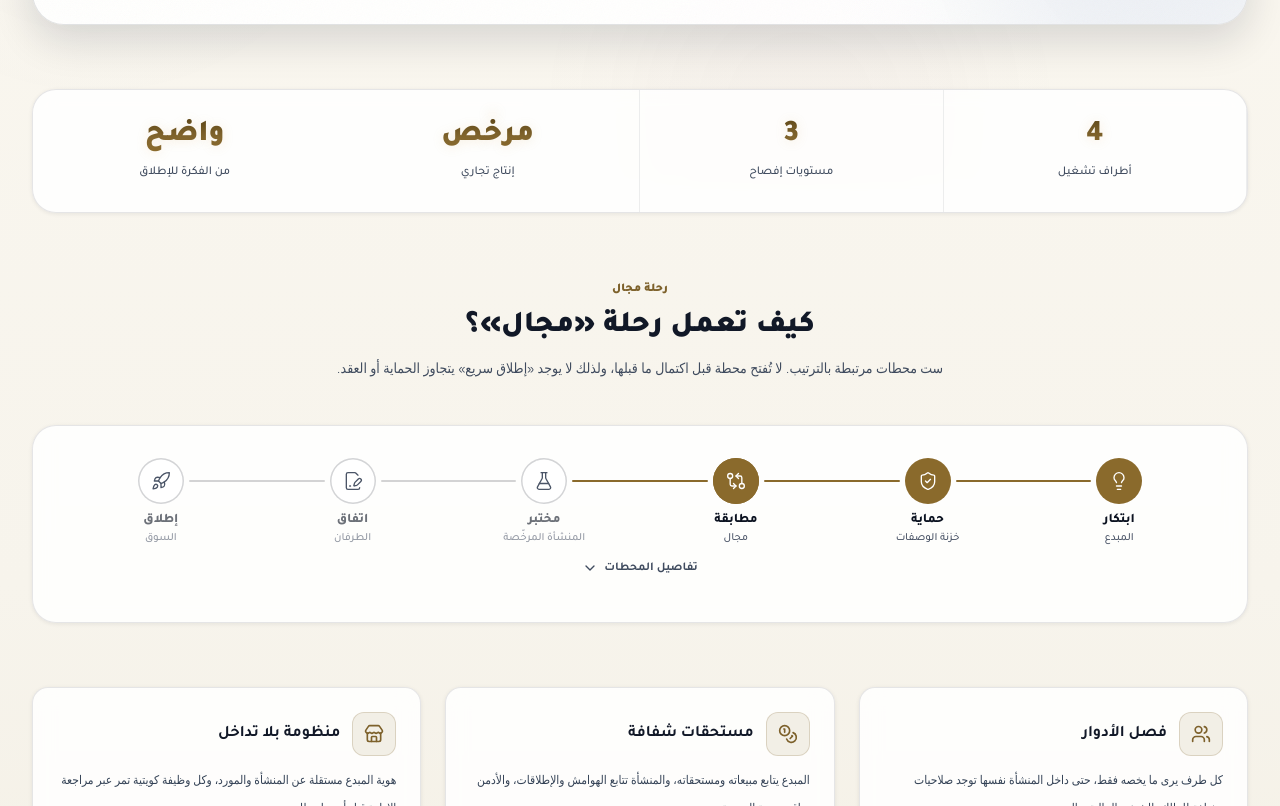
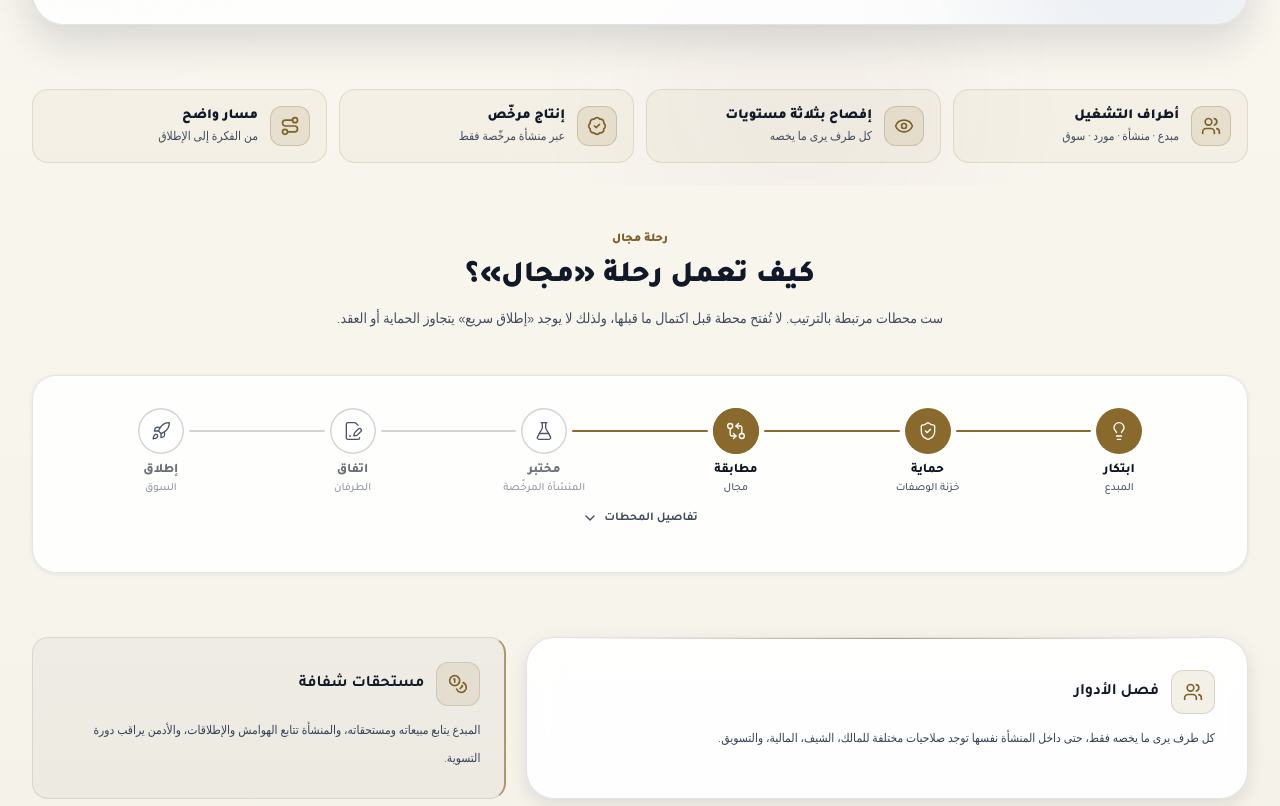
Before and after one commit to ProfAlfailakawi/majal-commerce, a React (Vite) app: page / in a window 1280 px wide. Shown: the part 614-1420 px from the top of the page. Built offline with nearby package versions, Linux system fonts and the light colour scheme; a web font is replaced by a local one.

Commit message:
Landing: honest icon tiles, varied value cards, lighter guide strip, clearance for the assistant button
Co-Authored-By: Claude Sonnet 5.5 <noreply@anthropic.com>
Claude-Session: https://claude.ai/code/session_01MQ2LUn9hhHXUARS72LS4L2

```diff
--- a/src/App.tsx
+++ b/src/App.tsx
@@ -178,7 +178,7 @@ export default function App() {
 
         <ExperienceGuide activeSurface={activeSurface} onSurfaceChange={handleSurfaceChange} />
 
-        <main id="main-content" tabIndex={-1} className="animate-in fade-in duration-300 flex-1 pb-10 outline-none focus-visible:ring-2 focus-visible:ring-gold-300">
+        <main id="main-content" tabIndex={-1} className="animate-in fade-in duration-300 flex-1 pb-24 sm:pb-10 outline-none focus-visible:ring-2 focus-visible:ring-gold-300">
           <Suspense fallback={<SurfaceFallback />}>
             {legalDocument ? <LegalCenter initialDocument={legalDocument} onBack={closeLegal} /> : <>
               {activeSurface === 'PUBLIC' && <PublicLanding onSurfaceChange={handleSurfaceChange} />}
--- a/src/components/common/ExperienceGuide.tsx
+++ b/src/components/common/ExperienceGuide.tsx
@@ -148,8 +148,8 @@ export const ExperienceGuide: React.FC<ExperienceGuideProps> = ({ activeSurface,
 
   return (
     <>
-      <section aria-label="التوجيه الذكي" className="majal-guide relative z-20 max-w-7xl mx-auto w-full px-4 sm:px-6 lg:px-8 pt-5">
-        <div className="glass-card rounded-2xl border border-white/10 px-4 py-3 flex flex-col md:flex-row md:items-center justify-between gap-3 shadow-xl">
+      <section aria-label="التوجيه الذكي" className="majal-guide relative z-20 max-w-7xl mx-auto w-full px-4 sm:px-6 lg:px-8 pt-3">
+        <div className="rounded-2xl border border-gold-300/15 bg-gold-500/[0.05] px-3.5 py-2.5 flex flex-col md:flex-row md:items-center justify-between gap-3">
           <div className="flex items-start sm:items-center gap-3 min-w-0">
             <span className="w-10 h-10 shrink-0 rounded-xl bg-gold-500/15 border border-gold-300/20 grid place-items-center text-gold-300"><Compass className="w-5 h-5" /></span>
             <div className="min-w-0">
--- a/src/components/public/PublicLanding.tsx
+++ b/src/components/public/PublicLanding.tsx
@@ -8,7 +8,10 @@ import {
   Coins,
   ShieldCheck,
   Users,
-  LayoutPanelTop
+  LayoutPanelTop,
+  BadgeCheck,
+  Eye,
+  Route
 } from 'lucide-react';
 import { SurfaceType, UserRole } from '../../types/majal';
 import { store } from '../../lib/store';
@@ -60,15 +63,16 @@ export const PublicLanding: React.FC<PublicLandingProps> = ({ onSurfaceChange })
     onSurfaceChange(surface);
   };
 
+  // No invented numbers: each tile states a fact about the model, not a metric.
   const stats = [
-    { value: '4', label: IS_DEMO_MODE ? 'تجارب أدوار' : 'أطراف تشغيل' },
-    { value: '3', label: 'مستويات إفصاح' },
-    { value: 'مرخّص', label: 'إنتاج تجاري' },
-    { value: 'واضح', label: 'من الفكرة للإطلاق' }
+    { icon: <Users className="w-5 h-5" />, title: IS_DEMO_MODE ? 'تجارب الأدوار' : 'أطراف التشغيل', sub: 'مبدع · منشأة · مورد · سوق' },
+    { icon: <Eye className="w-5 h-5" />, title: 'إفصاح بثلاثة مستويات', sub: 'كل طرف يرى ما يخصه' },
+    { icon: <BadgeCheck className="w-5 h-5" />, title: 'إنتاج مرخّص', sub: 'عبر منشأة مرخّصة فقط' },
+    { icon: <Route className="w-5 h-5" />, title: 'مسار واضح', sub: 'من الفكرة إلى الإطلاق' }
   ];
 
   return (
-    <div className={`max-w-7xl mx-auto px-4 sm:px-6 lg:px-8 py-12 space-y-16 ${overture.hold ? 'majal-overture-hold' : ''}`}>
+    <div className={`max-w-7xl mx-auto px-4 sm:px-6 lg:px-8 pt-12 pb-6 space-y-16 ${overture.hold ? 'majal-overture-hold' : ''}`}>
       {overture.mounted && <Overture onReveal={releaseHold} onDone={dismissOverture} />}
       <div className="glass-panel majal-grain rounded-[32px] p-8 sm:p-12 relative overflow-hidden text-center sm:text-start border border-white/10 elev-3">
         <div className="majal-glow -top-[18rem] -end-[18rem] w-[48rem] h-[48rem]" style={{ '--glow': 'rgba(199,165,91,0.10)' } as React.CSSProperties} />
@@ -183,29 +187,33 @@ export const PublicLanding: React.FC<PublicLandingProps> = ({ onSurfaceChange })
       {/* One panel rather than four floating cards: these are facets of a single claim,
           and a hairline between them reads as a spec plate instead of four unrelated
           numbers competing for the same attention. */}
-      <div className="glass-card rounded-3xl border border-white/10 grid grid-cols-2 lg:grid-cols-4 divide-x divide-x-reverse divide-white/[0.07] max-lg:[&>*:nth-child(n+3)]:border-t max-lg:[&>*:nth-child(n+3)]:border-t-white/[0.07] overflow-hidden">
+      <div className="grid grid-cols-2 lg:grid-cols-4 gap-3">
         {stats.map((st, i) => (
-          <div key={i} className="p-5 sm:p-7 text-center space-y-1.5">
-            <div className="text-2xl sm:text-3xl font-black majal-wordmark">{st.value}</div>
-            <div className="text-xs text-slate-400 font-medium leading-6">{st.label}</div>
+          <div key={i} className="flex flex-col sm:flex-row items-center gap-2 sm:gap-3 text-center sm:text-start rounded-2xl border border-gold-300/15 bg-gold-500/[0.04] px-3 sm:px-4 py-3.5">
+            <span className="w-10 h-10 shrink-0 rounded-xl grid place-items-center bg-gold-500/12 border border-gold-300/25 text-gold-300">{st.icon}</span>
+            <div className="min-w-0">
+              <div className="text-sm font-black text-slate-100 leading-6">{st.title}</div>
+              <div className="text-xs text-slate-400 leading-5">{st.sub}</div>
+            </div>
           </div>
         ))}
       </div>
 
       <JourneyInfographic hold={overture.mounted} />
 
-      <div className="grid md:grid-cols-3 gap-6">
+      <div className="grid md:grid-cols-5 gap-5">
         {[
-          { icon: <Users className="w-5 h-5" />, title: 'فصل الأدوار', body: 'كل طرف يرى ما يخصه فقط، حتى داخل المنشأة نفسها توجد صلاحيات مختلفة للمالك، الشيف، المالية، والتسويق.' },
-          { icon: <Coins className="w-5 h-5" />, title: 'مستحقات شفافة', body: 'المبدع يتابع مبيعاته ومستحقاته، والمنشأة تتابع الهوامش والإطلاقات، والأدمن يراقب دورة التسوية.' },
-          { icon: <Store className="w-5 h-5" />, title: 'منظومة بلا تداخل', body: 'هوية المبدع مستقلة عن المنشأة والمورد، وكل وظيفة كويتية تمر عبر مراجعة الإدارة قبل أن تظهر للجمهور.' }
+          { icon: <Users className="w-5 h-5" />, title: 'فصل الأدوار', body: 'كل طرف يرى ما يخصه فقط، حتى داخل المنشأة نفسها توجد صلاحيات مختلفة للمالك، الشيف، المالية، والتسويق.', cls: 'md:col-span-3 glass-panel border border-gold-300/20 p-6 sm:p-8 rounded-[28px] elev-2' },
+          { icon: <Coins className="w-5 h-5" />, title: 'مستحقات شفافة', body: 'المبدع يتابع مبيعاته ومستحقاته، والمنشأة تتابع الهوامش والإطلاقات، والأدمن يراقب دورة التسوية.', cls: 'md:col-span-2 border-s-2 border-s-gold-400/70 border border-white/10 bg-white/[0.03] p-5 sm:p-6 rounded-2xl' },
+          { icon: <Store className="w-5 h-5" />, title: 'منظومة بلا تداخل', body: 'هوية المبدع مستقلة عن المنشأة والمورد، وكل وظيفة كويتية تمر عبر مراجعة الإدارة قبل أن تظهر للجمهور.', cls: 'md:col-span-5 md:flex md:items-center md:gap-6 border border-dashed border-gold-300/25 p-5 sm:p-6 rounded-3xl' }
         ].map((item, idx) => (
-          <div key={idx} className="glass-card glass-card-hover rounded-2xl p-5 sm:p-6 border border-white/10 space-y-3">
-            <div className="flex items-center gap-3">
+          <div key={idx} className={`relative overflow-hidden space-y-3 md:space-y-0 ${item.cls}`}>
+            {idx === 0 && <span aria-hidden="true" className="absolute inset-x-8 top-0 h-px bg-gradient-to-l from-transparent via-gold-300/60 to-transparent" />}
+            <div className="flex items-center gap-3 md:shrink-0 md:min-w-[14rem]">
               <div className="w-11 h-11 shrink-0 rounded-xl bg-gold-500/10 border border-gold-300/20 flex items-center justify-center text-gold-300">{item.icon}</div>
               <h3 className="font-bold text-slate-100 text-base">{item.title}</h3>
             </div>
-            <p className="text-xs text-slate-300 leading-7">{item.body}</p>
+            <p className={`text-xs text-slate-300 leading-7 ${idx === 2 ? "" : "md:mt-3"}`}>{item.body}</p>
           </div>
         ))}
       </div>
```
